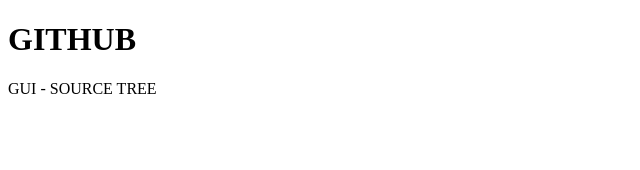
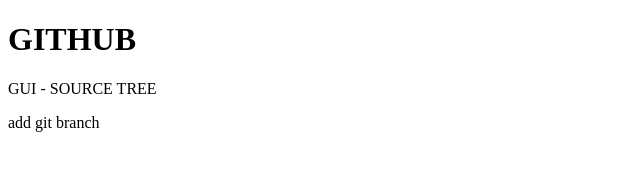
Before and after one commit to rockbell89/githubstudy, a plain HTML site: page index.html in a window 1280 px wide. Shown: the whole page, without its empty margins (0-640 px from the left). Drawn offline with Linux system fonts and the light colour scheme.

Commit message:
add git branch

```diff
--- a/index.html
+++ b/index.html
@@ -9,5 +9,6 @@
 <body>
     <h1>GITHUB</h1>
     <p>GUI - SOURCE TREE</p>
+    <p>add git branch </p>
 </body>
 </html>
```
